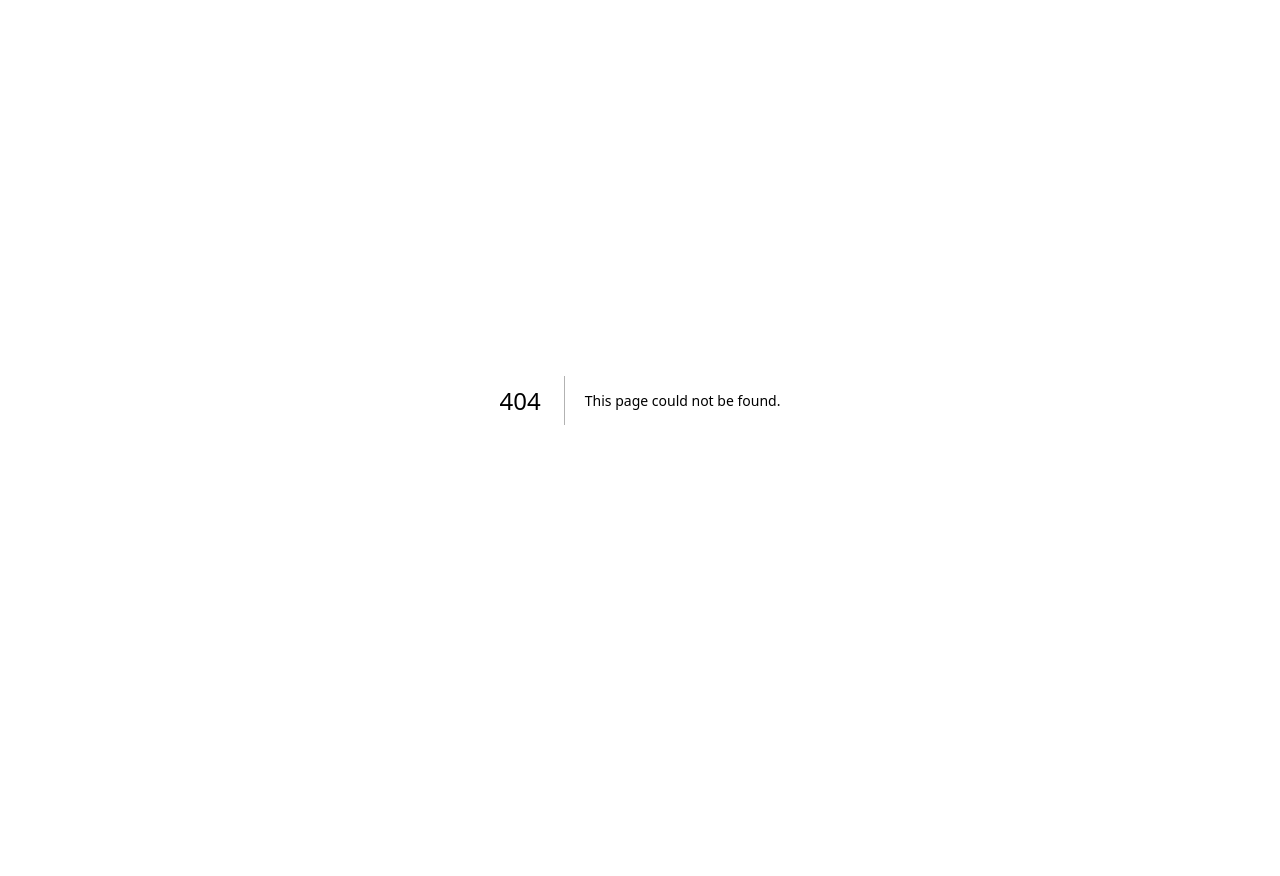
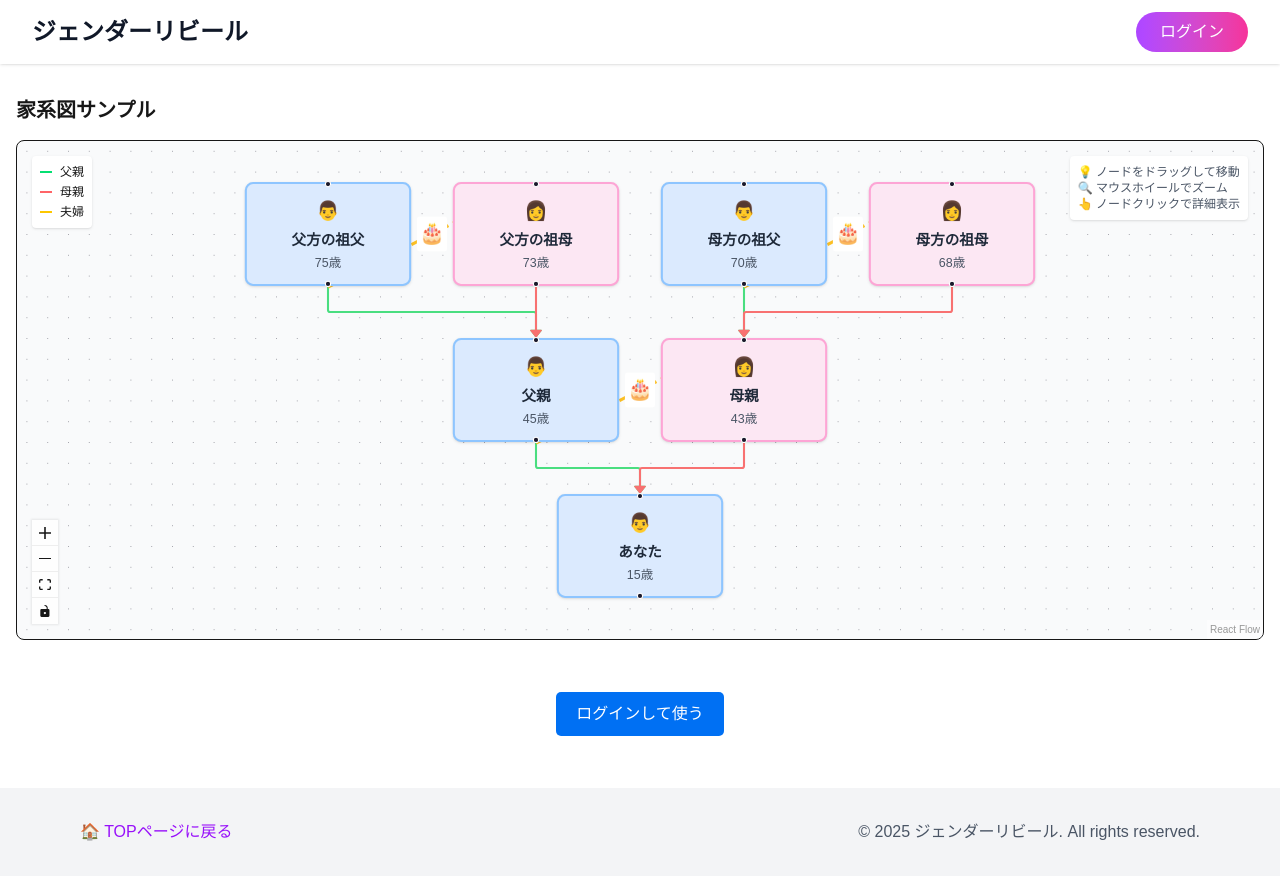
Before and after one commit to kj-nakamura/gender-reveal, a Next.js app: page /family-tree/demo in a window 1280 px wide. Before the commit this address had no page. Before the commit the page ends 800 px from the top, so only its background shows below. Built offline with nearby package versions, Linux system fonts and the light colour scheme; no server answers; a web font is replaced by a local one.

Commit message:
でもページ

```diff
--- /dev/null
+++ b/app/family-tree/demo/page.tsx
@@ -0,0 +1,47 @@
+"use client";
+
+import React from "react";
+import { useRouter } from "next/navigation";
+import FamilyTreeVisualization from "@/app/family-tree/FamilyTreeVisualization";
+import { samplePersons, sampleMarriages } from "./sample-data";
+import CommonHeader from "@/app/_components/CommonHeader";
+import CommonFooter from "@/app/_components/CommonFooter";
+
+const FamilyTreeDemoPage = () => {
+  const router = useRouter();
+
+  const handleLoginClick = () => {
+    router.push("/login");
+  };
+
+  return (
+    <div className="min-h-screen flex flex-col">
+      <CommonHeader />
+      <main className="flex-1 container mx-auto px-4 py-8">
+        <div className="mb-8">
+          <h2 className="text-xl font-semibold mb-4">家系図サンプル</h2>
+          <FamilyTreeVisualization persons={samplePersons} marriages={sampleMarriages} treeId="sample-tree" />
+        </div>
+        <div style={{ padding: "20px", textAlign: "center", backgroundColor: "#fff" }}>
+          <button
+            onClick={handleLoginClick}
+            style={{
+              padding: "10px 20px",
+              fontSize: "16px",
+              color: "#fff",
+              backgroundColor: "#0070f3",
+              border: "none",
+              borderRadius: "5px",
+              cursor: "pointer",
+            }}
+          >
+            ログインして使う
+          </button>
+        </div>
+      </main>
+      <CommonFooter />
+    </div>
+  );
+};
+
+export default FamilyTreeDemoPage;
--- /dev/null
+++ b/app/family-tree/demo/sample-data.ts
@@ -0,0 +1,96 @@
+
+export interface Person {
+  id: string;
+  name: string;
+  gender: 'male' | 'female' | 'other';
+  date_of_birth: string | null;
+  father_id: string | null;
+  mother_id: string | null;
+}
+
+export interface Marriage {
+  id: string;
+  partner1_id: string;
+  partner2_id: string;
+  start_date: string | null;
+}
+
+export const samplePersons: Person[] = [
+  {
+    id: '1',
+    name: '父方の祖父',
+    gender: 'male',
+    date_of_birth: '1950-01-01',
+    father_id: null,
+    mother_id: null
+  },
+  {
+    id: '2',
+    name: '父方の祖母',
+    gender: 'female',
+    date_of_birth: '1952-01-01',
+    father_id: null,
+    mother_id: null
+  },
+  {
+    id: '3',
+    name: '父親',
+    gender: 'male',
+    date_of_birth: '1980-01-01',
+    father_id: '1',
+    mother_id: '2'
+  },
+  {
+    id: '4',
+    name: '母親',
+    gender: 'female',
+    date_of_birth: '1982-01-01',
+    father_id: '6',
+    mother_id: '7'
+  },
+  {
+    id: '5',
+    name: 'あなた',
+    gender: 'male',
+    date_of_birth: '2010-01-01',
+    father_id: '3',
+    mother_id: '4'
+  },
+    {
+    id: '6',
+    name: '母方の祖父',
+    gender: 'male',
+    date_of_birth: '1955-01-01',
+    father_id: null,
+    mother_id: null
+  },
+  {
+    id: '7',
+    name: '母方の祖母',
+    gender: 'female',
+    date_of_birth: '1957-01-01',
+    father_id: null,
+    mother_id: null
+  },
+];
+
+export const sampleMarriages: Marriage[] = [
+  {
+    id: '1',
+    partner1_id: '1',
+    partner2_id: '2',
+    start_date: '1975-01-01'
+  },
+  {
+    id: '2',
+    partner1_id: '3',
+    partner2_id: '4',
+    start_date: '2005-01-01'
+  },
+  {
+    id: '3',
+    partner1_id: '6',
+    partner2_id: '7',
+    start_date: '1978-01-01'
+  },
+];
--- a/app/family-tree/familyTreeUtils.ts
+++ b/app/family-tree/familyTreeUtils.ts
@@ -177,7 +177,7 @@ export function convertToFamilyTreeData(
         strokeWidth: 3,
         strokeDasharray: '10,5'
       },
-      label: '❤️',
+      label: '🎂',
       labelStyle: { fontSize: '20px' },
     });
   });
--- a/app/family-tree/page.tsx
+++ b/app/family-tree/page.tsx
@@ -28,7 +28,7 @@ export default async function FamilyTreePage() {
     const { data: newTree, error: createError } = await supabase
       .from("family_trees")
       .insert({
-        name: `${user.email?.split('@')[0] || 'ユーザー'}の家系図`,
+        name: `${user.email?.split("@")[0] || "ユーザー"}の家系図`,
         owner_id: user.id,
       })
       .select()
@@ -64,10 +64,6 @@ export default async function FamilyTreePage() {
     <div className="min-h-screen flex flex-col">
       <CommonHeader />
       <main className="flex-1 container mx-auto px-4 py-8">
-        <div className="mb-6">
-          <h1 className="text-3xl font-bold">{existingTree.name}</h1>
-        </div>
-
         <div className="mb-8">
           <h2 className="text-xl font-semibold mb-4">家系図</h2>
           <FamilyTreeVisualization persons={persons || []} marriages={marriages || []} treeId={existingTree.id} />
```
